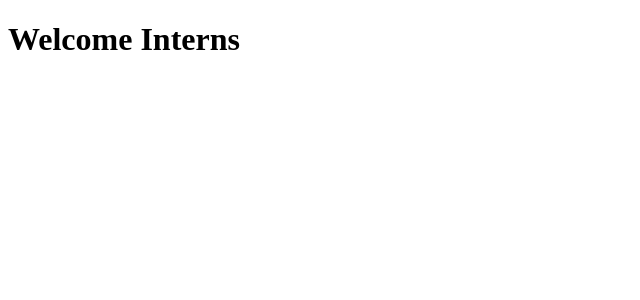
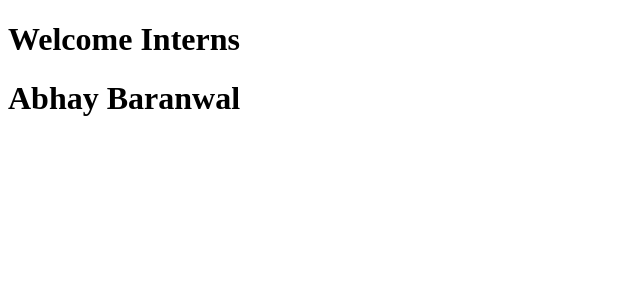
Before and after one commit to Mohammad-Palla/Intern_task, a React (Create React App) app: page / in a window 1280 px wide. Shown: the top 300 px of the page, without its empty margins (0-640 px from the left). Built offline with nearby package versions, Linux system fonts and the light colour scheme.

Commit message:
Initial commit
added files via file upload

```diff
--- a/src/App.js
+++ b/src/App.js
@@ -3,6 +3,7 @@ function App() {
 
   <>
   <h1>Welcome Interns</h1>
+  <h1>Abhay Baranwal</h1>
   </>
   );
 }
```
